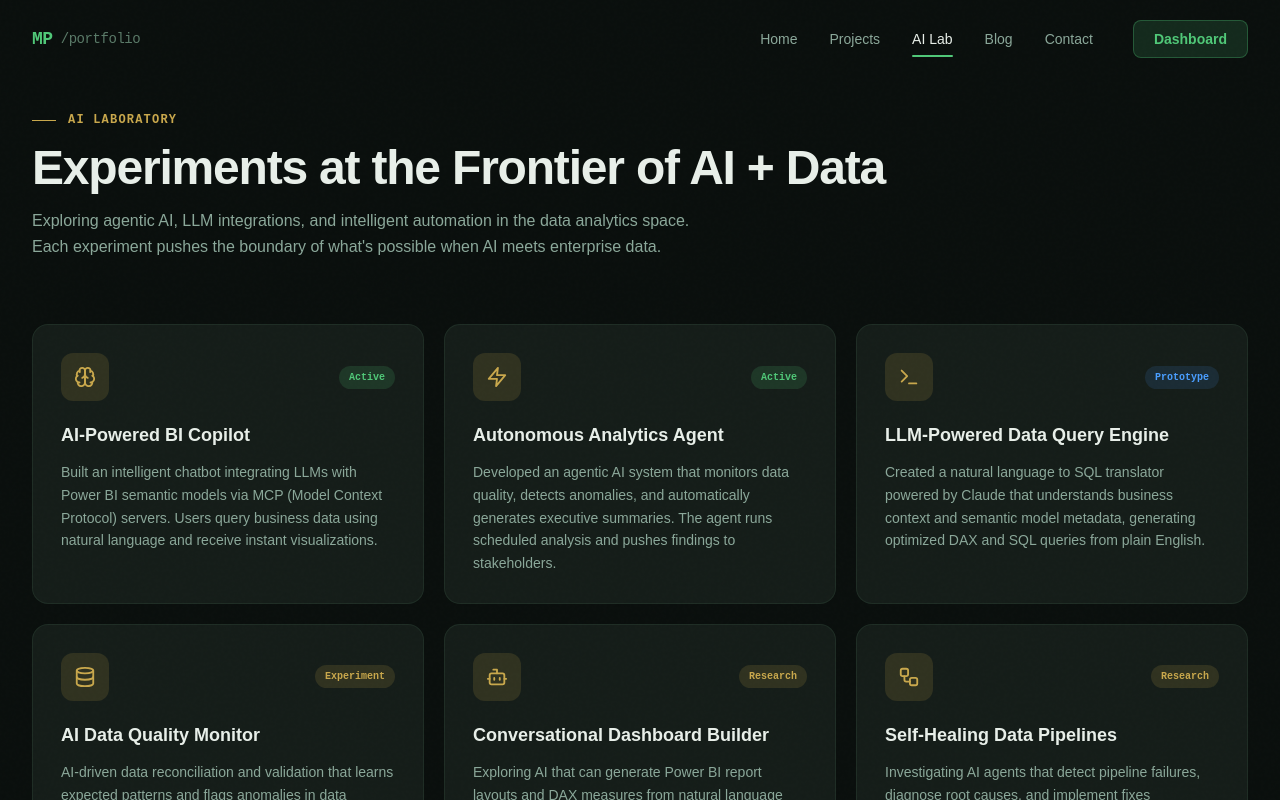
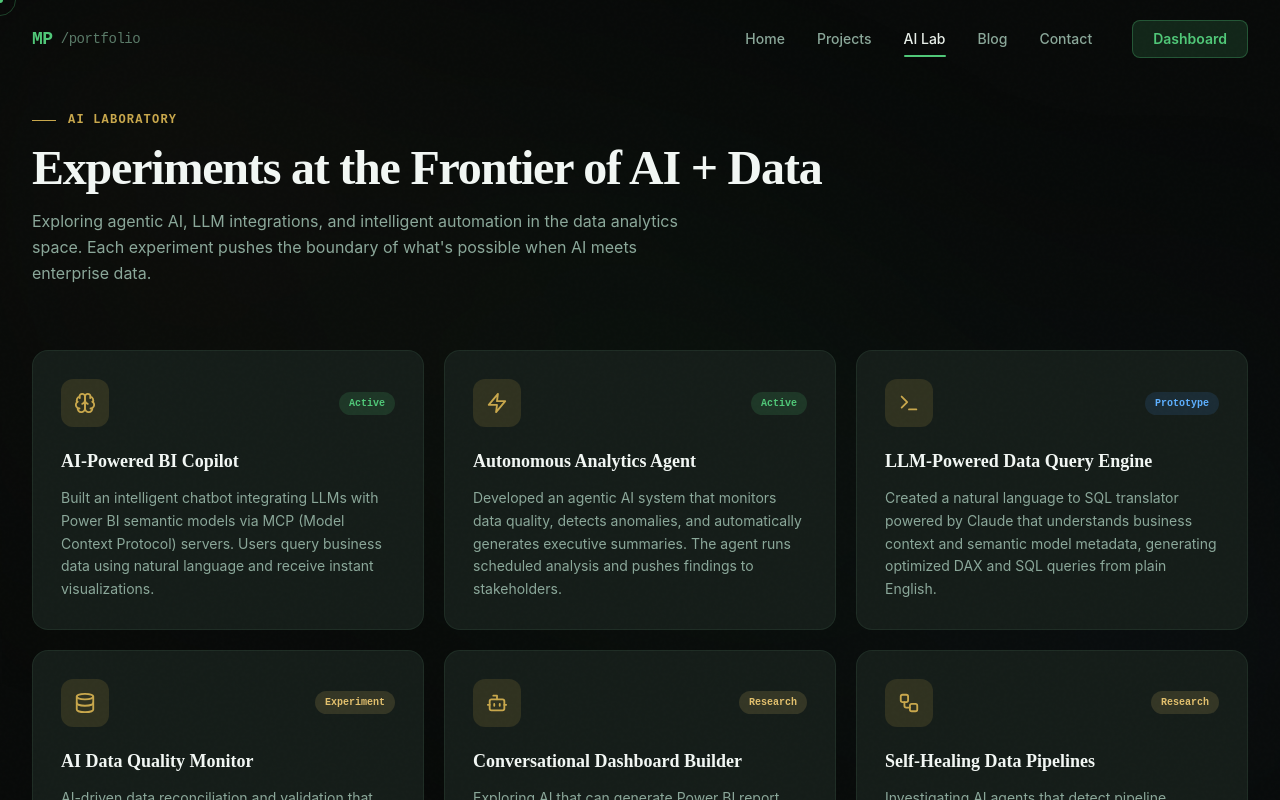
Before and after one commit to malharpawar505/malhar-portfolio, a Next.js app: page /ai-lab in a window 1280 px wide. Shown: the top 800 px of the page. Built offline with nearby package versions, Linux system fonts and the light colour scheme.

Commit message:
Implement advanced animations and Claude-inspired design aesthetic

```diff
--- a/app/globals.css
+++ b/app/globals.css
@@ -2,34 +2,38 @@
 @tailwind components;
 @tailwind utilities;
 
-@import url('https://fonts.googleapis.com/css2?family=JetBrains+Mono:wght@300;400;500;600;700&family=Plus+Jakarta+Sans:wght@300;400;500;600;700;800&display=swap');
+@import url('https://fonts.googleapis.com/css2?family=Instrument+Serif:ital@0;1&family=Inter:wght@300;400;500;600;700&family=JetBrains+Mono:wght@300;400;500;600;700&display=swap');
 
 :root {
-  --bg-primary: #0a0f0d;
-  --bg-secondary: #111916;
-  --bg-card: #151d19;
-  --bg-card-hover: #1a2420;
-  --border: rgba(45, 70, 56, 0.4);
-  --border-accent: rgba(80, 200, 120, 0.25);
-  --text-primary: #e8efe9;
-  --text-secondary: #8ba89a;
-  --text-muted: #5a7a68;
+  --bg-primary: #080a09;
+  --bg-secondary: #0d110f;
+  --bg-card: #121815;
+  --bg-card-hover: #171f1b;
+  --border: rgba(45, 70, 56, 0.3);
+  --border-accent: rgba(80, 200, 120, 0.4);
+  --text-primary: #f2f7f4;
+  --text-secondary: #a3beb0;
+  --text-muted: #6b8a79;
   --accent: #50c878;
   --accent-dim: rgba(80, 200, 120, 0.15);
-  --accent-gold: #c9a84c;
-  --accent-gold-dim: rgba(201, 168, 76, 0.15);
-  --accent-blue: #4a9eff;
-  --accent-red: #ff6b6b;
+  --accent-gold: #e2c06d;
+  --accent-gold-dim: rgba(226, 192, 109, 0.15);
+  --accent-blue: #5db0ff;
+  --accent-red: #ff7676;
 }
 
-* { box-sizing: border-box; }
+* { box-sizing: border-box; cursor: none !important; }
 
 body {
-  font-family: 'Plus Jakarta Sans', sans-serif;
+  font-family: 'Inter', sans-serif;
   background: var(--bg-primary);
   color: var(--text-primary);
   overflow-x: hidden;
   -webkit-font-smoothing: antialiased;
+}
+
+h1, h2, h3, .font-serif {
+  font-family: 'Instrument Serif', serif;
 }
 
 ::-webkit-scrollbar { width: 5px; }
@@ -120,42 +124,70 @@ body {
 .tag-blue { background: rgba(74, 158, 255, 0.12); color: var(--accent-blue); }
 .tag-red { background: rgba(255, 107, 107, 0.12); color: var(--accent-red); }
 
+.mesh-bg {
+  position: fixed;
+  top: 0;
+  left: 0;
+  width: 100%;
+  height: 100%;
+  background: radial-gradient(circle at 50% 50%, rgba(80, 200, 120, 0.05) 0%, transparent 50%),
+              radial-gradient(circle at 10% 20%, rgba(226, 192, 109, 0.03) 0%, transparent 40%),
+              radial-gradient(circle at 90% 80%, rgba(93, 176, 255, 0.03) 0%, transparent 40%);
+  z-index: -1;
+  pointer-events: none;
+  filter: blur(100px);
+  animation: meshMove 20s ease infinite alternate;
+}
+
+@keyframes meshMove {
+  0% { transform: scale(1) translate(0, 0); }
+  100% { transform: scale(1.1) translate(5%, 5%); }
+}
+
 /* --- Scroll-triggered animations --- */
 .reveal {
   opacity: 0;
   transform: translateY(30px);
-  transition: all 0.8s cubic-bezier(0.23, 1, 0.32, 1);
+  filter: blur(10px);
+  transition: opacity 0.8s ease, transform 0.8s cubic-bezier(0.23, 1, 0.32, 1), filter 0.8s ease;
 }
 .reveal.visible {
   opacity: 1;
   transform: translateY(0);
+  filter: blur(0);
 }
 .reveal-left {
   opacity: 0;
   transform: translateX(-30px);
-  transition: all 0.8s cubic-bezier(0.23, 1, 0.32, 1);
+  filter: blur(10px);
+  transition: opacity 0.8s ease, transform 0.8s cubic-bezier(0.23, 1, 0.32, 1), filter 0.8s ease;
 }
 .reveal-left.visible {
   opacity: 1;
   transform: translateX(0);
+  filter: blur(0);
 }
 .reveal-right {
   opacity: 0;
   transform: translateX(30px);
-  transition: all 0.8s cubic-bezier(0.23, 1, 0.32, 1);
+  filter: blur(10px);
+  transition: opacity 0.8s ease, transform 0.8s cubic-bezier(0.23, 1, 0.32, 1), filter 0.8s ease;
 }
 .reveal-right.visible {
   opacity: 1;
   transform: translateX(0);
+  filter: blur(0);
 }
 .reveal-scale {
   opacity: 0;
   transform: scale(0.92);
-  transition: all 0.7s cubic-bezier(0.23, 1, 0.32, 1);
+  filter: blur(10px);
+  transition: opacity 0.8s ease, transform 0.7s cubic-bezier(0.23, 1, 0.32, 1), filter 0.8s ease;
 }
 .reveal-scale.visible {
   opacity: 1;
   transform: scale(1);
+  filter: blur(0);
 }
 
 /* --- Stagger delays --- */
--- a/app/layout.js
+++ b/app/layout.js
@@ -23,10 +23,14 @@ export const metadata = {
   robots: { index: true, follow: true },
 };
 
+import MouseTrailer from '@/components/MouseTrailer';
+
 export default function RootLayout({ children }) {
   return (
     <html lang="en" className="scroll-smooth">
-      <body className="min-h-screen flex flex-col noise">
+      <body className="min-h-screen flex flex-col noise overflow-x-hidden">
+        <MouseTrailer />
+        <div className="mesh-bg" />
         <Navbar />
         <main className="flex-1">
           {children}
--- /dev/null
+++ b/components/Magnetic.js
@@ -0,0 +1,34 @@
+'use client';
+import { useRef, useState } from 'react';
+import { motion } from 'framer-motion';
+
+export default function Magnetic({ children, strength = 0.5 }) {
+    const ref = useRef(null);
+    const [position, setPosition] = useState({ x: 0, y: 0 });
+
+    const handleMouseMove = (e) => {
+        const { clientX, clientY } = e;
+        const { left, top, width, height } = ref.current.getBoundingClientRect();
+        const middleX = clientX - (left + width / 2);
+        const middleY = clientY - (top + height / 2);
+        setPosition({ x: middleX * strength, y: middleY * strength });
+    };
+
+    const handleMouseLeave = () => {
+        setPosition({ x: 0, y: 0 });
+    };
+
+    const { x, y } = position;
+
+    return (
+        <motion.div
+            ref={ref}
+            onMouseMove={handleMouseMove}
+            onMouseLeave={handleMouseLeave}
+            animate={{ x, y }}
+            transition={{ type: "spring", stiffness: 150, damping: 15, mass: 0.1 }}
+        >
+            {children}
+        </motion.div>
+    );
+}
--- /dev/null
+++ b/components/MouseTrailer.js
@@ -0,0 +1,68 @@
+'use client';
+import { useEffect, useState } from 'react';
+import { motion, useSpring } from 'framer-motion';
+
+export default function MouseTrailer() {
+  const [isHovering, setIsHovering] = useState(false);
+
+  const mouseX = useSpring(0, { stiffness: 500, damping: 28, mass: 0.5 });
+  const mouseY = useSpring(0, { stiffness: 500, damping: 28, mass: 0.5 });
+
+  useEffect(() => {
+    const handleMouseMove = (e) => {
+      mouseX.set(e.clientX);
+      mouseY.set(e.clientY);
+    };
+
+    const handleMouseOver = (e) => {
+      const target = e.target;
+      const isInteractive =
+        target.tagName === 'A' ||
+        target.tagName === 'BUTTON' ||
+        target.closest('a') ||
+        target.closest('button') ||
+        target.getAttribute('role') === 'button';
+
+      setIsHovering(isInteractive);
+    };
+
+    window.addEventListener('mousemove', handleMouseMove);
+    window.addEventListener('mouseover', handleMouseOver);
+
+    return () => {
+      window.removeEventListener('mousemove', handleMouseMove);
+      window.removeEventListener('mouseover', handleMouseOver);
+    };
+  }, [mouseX, mouseY]);
+
+  return (
+    <>
+      {/* Outer Glow */}
+      <motion.div
+        className="fixed top-0 left-0 w-8 h-8 rounded-full border border-accent/30 pointer-events-none z-[9999] hidden lg:block"
+        style={{
+          x: mouseX,
+          y: mouseY,
+          translateX: '-50%',
+          translateY: '-50%',
+        }}
+        animate={{
+          scale: isHovering ? 2.5 : 1,
+          backgroundColor: isHovering ? 'rgba(80, 200, 120, 0.1)' : 'rgba(80, 200, 120, 0)',
+        }}
+        transition={{ type: 'spring', stiffness: 250, damping: 25 }}
+      />
+
+      {/* Inner Dot */}
+      <motion.div
+        className="fixed top-0 left-0 w-1.5 h-1.5 bg-accent rounded-full pointer-events-none z-[9999] hidden lg:block"
+        style={{
+          x: mouseX,
+          y: mouseY,
+          translateX: '-50%',
+          translateY: '-50%',
+        }}
+      />
+    </>
+  );
+}
```
Also changed, not shown: app/page.js (+16 -13 lines).
